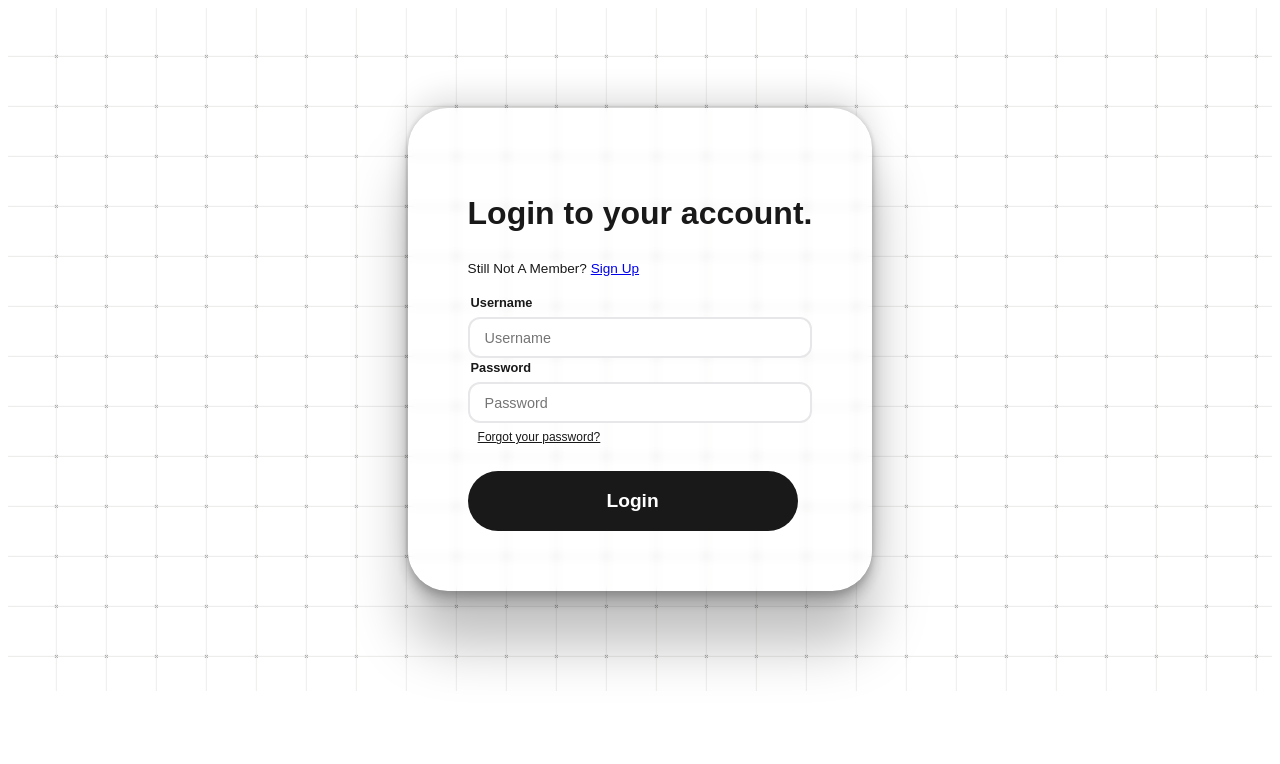
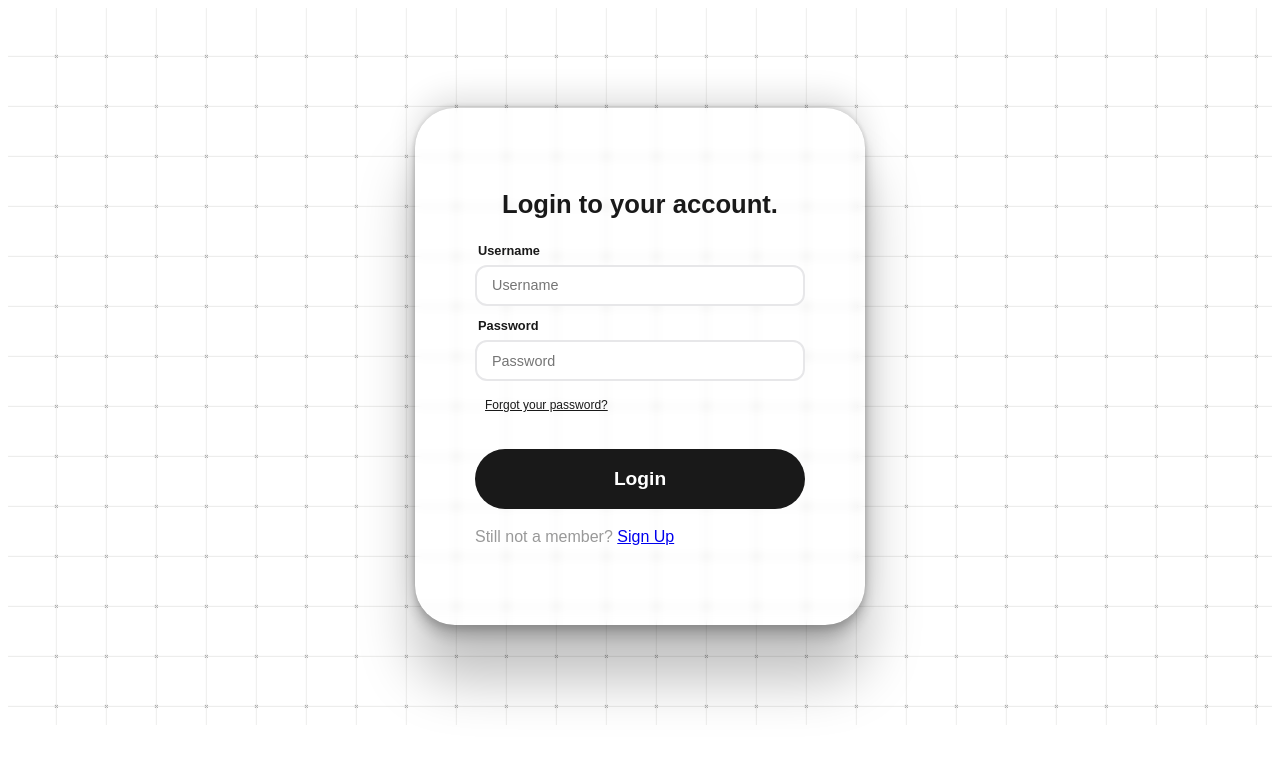
Before and after one commit to AliAkcan1/black-and-white-frontend, a React (Vite) app: page /login in a window 1280 px wide. Shown: the top 764 px of the page. Built offline with nearby package versions, Linux system fonts and the light colour scheme; the HTML template or start-up script is replaced by a standard one.

Commit message:
login and signup css fix

```diff
--- a/src/pages/Login.jsx
+++ b/src/pages/Login.jsx
@@ -1,22 +1,26 @@
-export default function Login(){
-    return(
+export default function Login() {
+    return (
         <div className="login-page">
             <div className="login-main">
                 <div className="login-main-header">
                     <h1>Login to your account.</h1>
-                    <p>Still Not A Member? <a href="/signup">Sign Up</a> </p>
                 </div>
                 <div className="login-main-textboxes">
                     <div className="login-form-container">
                         <form id="login-form">
-                            <label htmlFor="login-username" className='login-label'>Username</label>
-                            <input type="text" placeholder="Username" id="login-username"  required/>
-                            <label htmlFor="login-password" className='login-label'>Password</label>
-                            <input type="password" placeholder="Password" id="login-password"  required/>
+                            <div className="flex-column">
+                                <label htmlFor="login-username" className='login-label'>Username</label>
+                                <input type="text" placeholder="Username" id="login-username" required />
+                            </div>
+                            <div className="flex-column">
+                                <label htmlFor="login-password" className='login-label'>Password</label>
+                                <input type="password" placeholder="Password" id="login-password" required />
+                            </div>
                             <a href="/" className="login-forgot">Forgot your password?</a>
                             <button id="login-button">Login</button>
                         </form>
                     </div>
+                    <p>Still not a member? <a href="/signup">Sign Up</a> </p>
                 </div>
             </div>
         </div>
--- a/src/pages/SignUp.jsx
+++ b/src/pages/SignUp.jsx
@@ -7,7 +7,6 @@ export default function SignUp() {
             <div className="signup-main">
                 <div className="signup-main-header">
                     <h1>Create a new account.</h1>
-                    <p>Already Have An Account? <a href="/login">Login</a> </p>
                 </div>
                 <div className="signup-main-textboxes">
                     <div className="signup-form-container">
@@ -19,7 +18,7 @@ export default function SignUp() {
                                 </div>
                                 <div className="d-signup-surname signup-textbox-cnt">
                                     <label htmlFor="signup-surname" className='signup-label'>Last Name</label>
-                                    <input type="text" placeholder="Surname" id='signup-surname' className="signup-textbox signup-surname" required />
+                                    <input type="text" placeholder="Last Name" id='signup-surname' className="signup-textbox signup-surname" required />
                                 </div>
                             </div>
                             <div className="d-signup-username signup-textbox-cnt">
@@ -56,6 +55,7 @@ export default function SignUp() {
                                 <button className="signup-button">Sign Up</button>
                             </div>
                         </form>
+                        <p>Already have an accout? <a href="/login">Login</a> </p>
                     </div>
                 </div>
             </div>
--- a/src/scss/web/app.web.scss
+++ b/src/scss/web/app.web.scss
@@ -70,6 +70,7 @@ nav {
   button{
     margin-left: auto;
     width: 40px;
+    border: black 1px solid;
   }
 }
 
@@ -403,8 +404,13 @@ nav {
   justify-content: center;
 }
 
-/* .login-main-header{
-} */
+.login-main-header{
+  max-width: 400px;
+  h1{
+    font-size: 1.6rem;
+    color: rgb(25, 25, 25);
+  }
+}
 
 .login-main {
   /* border: 1px solid black; */
@@ -415,12 +421,13 @@ nav {
     rgba(0, 0, 0, 0.12) 0px 4px 6px,
     rgba(0, 0, 0, 0.17) 0px 12px 13px,
     rgba(0, 0, 0, 0.09) 0px -3px 5px;
-  max-width: 500px;
+  max-width: auto;
   background: transparent;
   backdrop-filter: blur(4px);
   /* box-shadow: 5px 5px; */
   display: flex;
   justify-content: center;
+  align-items: center;
   flex-direction: column;
   padding: 60px 60px;
   margin: 100px auto;
@@ -429,14 +436,16 @@ nav {
 .login-main-header p {
   font-size: 0.85rem;
   color: rgb(25, 25, 25);
-}
 
-.login-main-header h1 {
-  font-size: 2rem;
-  color: rgb(25, 25, 25);
 }
 
 #login-form {
+  display: flex;
+  flex-direction: column;
+  gap: 10px;
+}
+
+.flex-column{
   display: flex;
   flex-direction: column;
 }
@@ -448,7 +457,7 @@ nav {
   padding-left: 15px;
   margin-top: 5px;
   border-radius: 12px;
-  max-width: 400px;
+  max-width: auto;
   border: 2px solid #e7e7e9;
 }
 
--- a/src/scss/web/signup.web.scss
+++ b/src/scss/web/signup.web.scss
@@ -17,9 +17,9 @@
 		rgba(0, 0, 0, 0.12) 0px 4px 6px,
 		rgba(0, 0, 0, 0.17) 0px 12px 13px,
 		rgba(0, 0, 0, 0.09) 0px -3px 5px;
-	width: 500px;
+	width: auto;
 	background: transparent;
-	backdrop-filter: blur(4px);
+	backdrop-filter: blur(3px);
 	display: flex;
 	justify-content: center;
 	flex-direction: column;
@@ -45,6 +45,7 @@
 .name-surname,
 .location {
 	max-width: 400px;
+	gap: 10px;
 }
 .signup-textbox-cnt {
 	display: flex;
@@ -52,13 +53,16 @@
 	margin-top: 10px;
 	max-width: 400px;
 }
+
+.d-signup-name, .d-signup-surname, .d-signup-country, .d-signup-city{
+	max-width: 195px;
+}
 .signup-form {
 	display: grid;
 }
 .name-surname {
 	display: grid;
 	grid-template-columns: 1fr 1fr;
-	gap: 10px;
 }
 .signup-textbox {
 	height: 35px;
```
